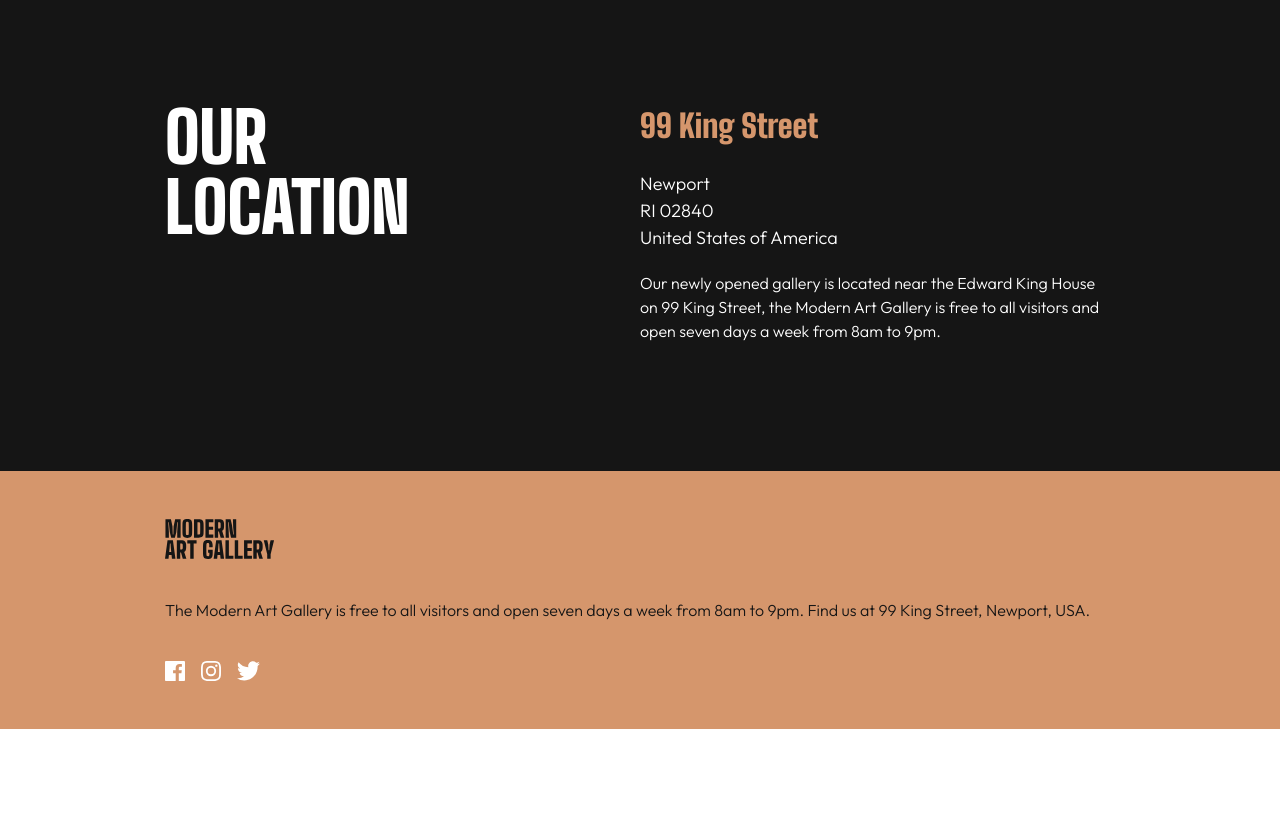
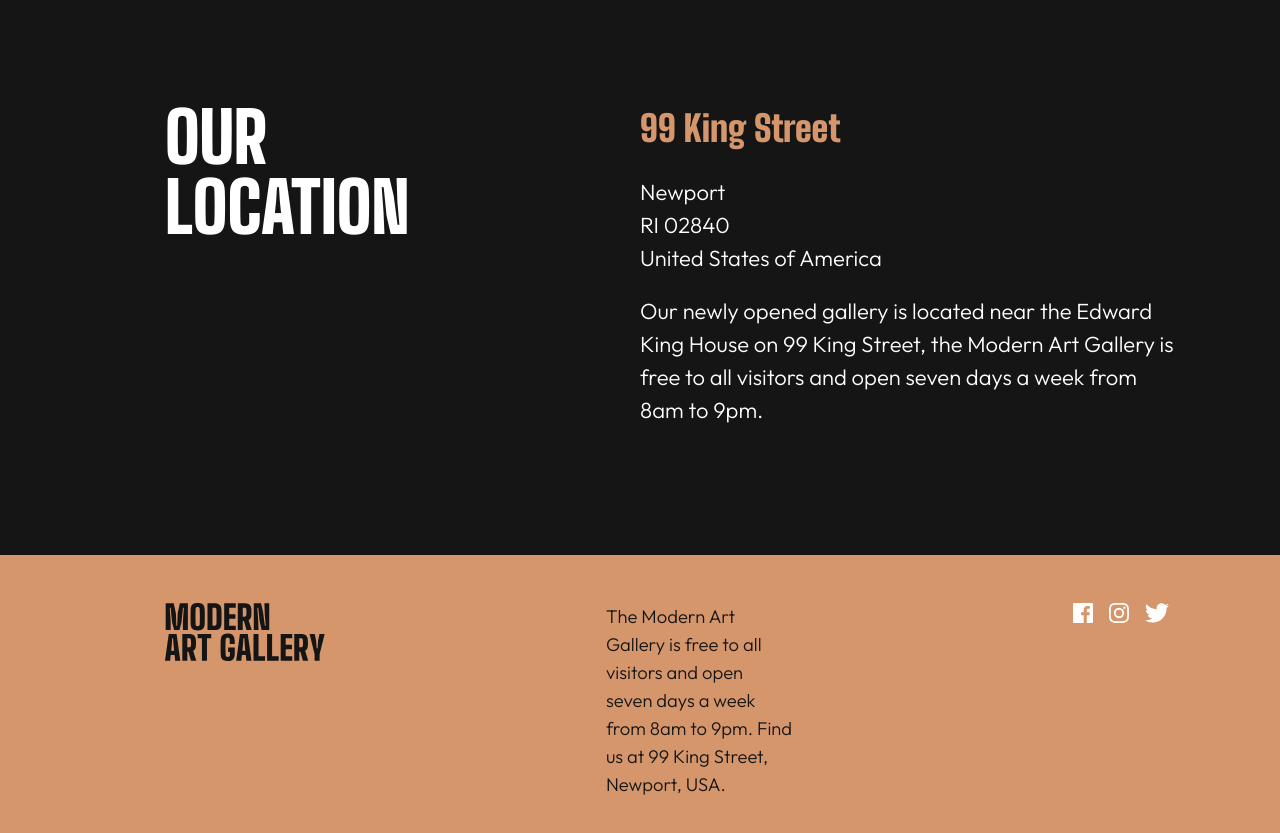
Before and after one commit to dantheuri/art-gallery-website, a React (Vite) app: page /location in a window 1280 px wide. Shown: the part 535-1368 px from the top of the page. Before the commit the page ends 1264 px from the top, so only its background shows below. Built offline with nearby package versions, Linux system fonts and the light colour scheme.

Commit message:
finished with desktop size

```diff
--- a/src/components/location/LocationFooter.tsx
+++ b/src/components/location/LocationFooter.tsx
@@ -5,14 +5,21 @@ import twitterLogo from '../../assets/icon-twitter.svg'
 
 const LocationFooter = () => {
   return (
-		<footer className="px-[2rem] py-[3rem] bg-gold grid grid-cols-1 gap-y-[2.38rem] max-w-[23.4375rem] lg:max-w-none lg:w-full lg:px-[10.31rem]">
-			<img src={logoDark} alt="" className="w-[6.87813rem] h-[2.5rem]" />
-			<p className="text-almost-black font-outfit leading-[1.625rem]">
-				The Modern Art Gallery is free to all visitors and open seven days a
-				week from 8am to 9pm. Find us at 99 King Street, Newport, USA.
-			</p>
-			<div className="flex gap-x-[1rem]">
-				<img src={facebookLogo} alt="" />
+		<footer className="px-[2rem] py-[3rem] bg-gold grid grid-cols-1 lg:flex gap-y-[2.38rem] max-w-[23.4375rem] lg:max-w-none lg:w-full lg:px-[10.31rem]">
+			<img
+				src={logoDark}
+				alt=""
+				className="object-contain h-[2.5rem] lg:h-[3.625rem]"
+			/>
+			<div className="footer-description lg:ml-[17.5rem] lg:w-[26.875rem]">
+				<p className="text-almost-black font-outfit leading-[1.625rem]  lg:text-[1.15rem] lg:leading-[1.75rem]">
+					The Modern Art Gallery is free to all visitors and open seven days a
+					week from 8am to 9pm. Find us at 99 King Street, Newport, USA.
+				</p>
+			</div>
+
+			<div className="flex gap-x-[1rem] lg:ml-[17.5rem] h-[1.25rem]">
+				<img src={facebookLogo} alt="" className="" />
 				<img src={instagramLogo} alt="" />
 				<img src={twitterLogo} alt="" />
 			</div>
--- a/src/components/location/LocationMain.tsx
+++ b/src/components/location/LocationMain.tsx
@@ -1,19 +1,19 @@
 const LocationMain = () => {
 	return (
-		<main className="bg-almost-black text-white px-4 lg:px-[10.31rem] pt-[3rem] lg:pt-[6.5rem] pb-[3.5rem] lg:pb-[8rem] max-w-[23.4375rem] lg:max-w-none lg:w-full">
-			<div className="grid grid-cols-1 lg:grid-cols-2">
+		<main className="bg-almost-black text-white px-4 grid grid-cols-1 lg:grid-cols-2 lg:px-[10.31rem] pt-[3rem] lg:pt-[6.5rem] pb-[3.5rem] lg:pb-[8rem] max-w-[23.4375rem] lg:max-w-none lg:w-full">
 			<div className="uppercase font-bigShouldersDisplay lg:w-[21.875rem] lg:leading-[4.375rem] text-[4.375rem] font-[900]">
 				<h1>Our location</h1>
 			</div>
 			<div className="mt-[3rem] lg:mt-0 grid grid-cols-1 gap-y-[1.25rem]">
-					<h3 className="text-gold font-bigShouldersDisplay text-[2rem] font-[900]">
+				<h3 className="text-gold font-bigShouldersDisplay text-[2rem] lg:text-[2.25rem] font-[900]">
 					99 King Street
 				</h3>
-					<div className="font-outfit text-[1.125rem] font-[300]">
+				<div className="font-outfit text-[1.125rem] lg:text-[1.375rem] font-[300]">
 					<p>Newport</p>
 					<p>RI 02840</p>
 					<p>United States of America</p>
 				</div>
+				<div className="lg:w-[33.75rem] lg:text-[1.375rem]">
 					<p className="font-outfit">
 						Our newly opened gallery is located near the Edward King House on 99
 						King Street, the Modern Art Gallery is free to all visitors and open
```
Lines whose indentation alone changed are shown as unchanged.
